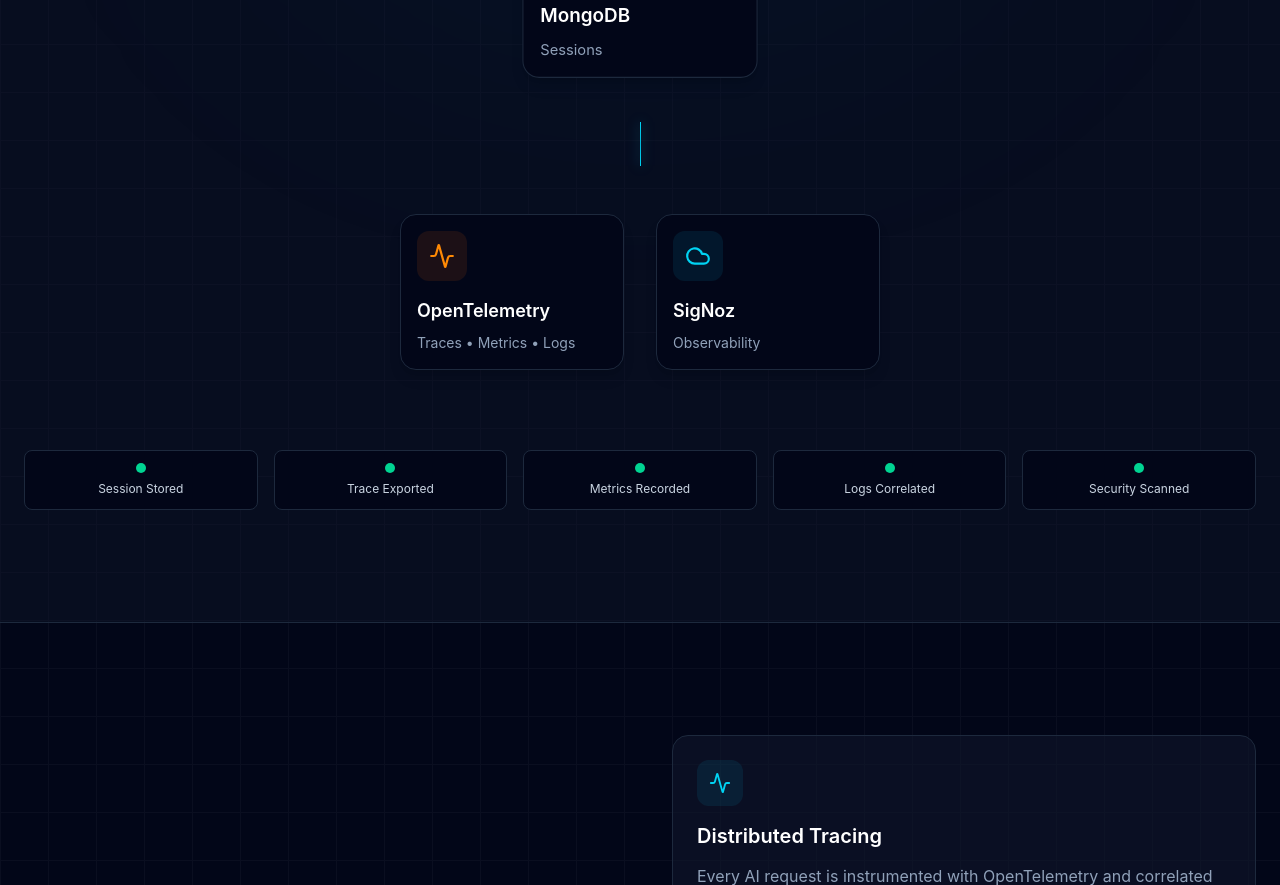
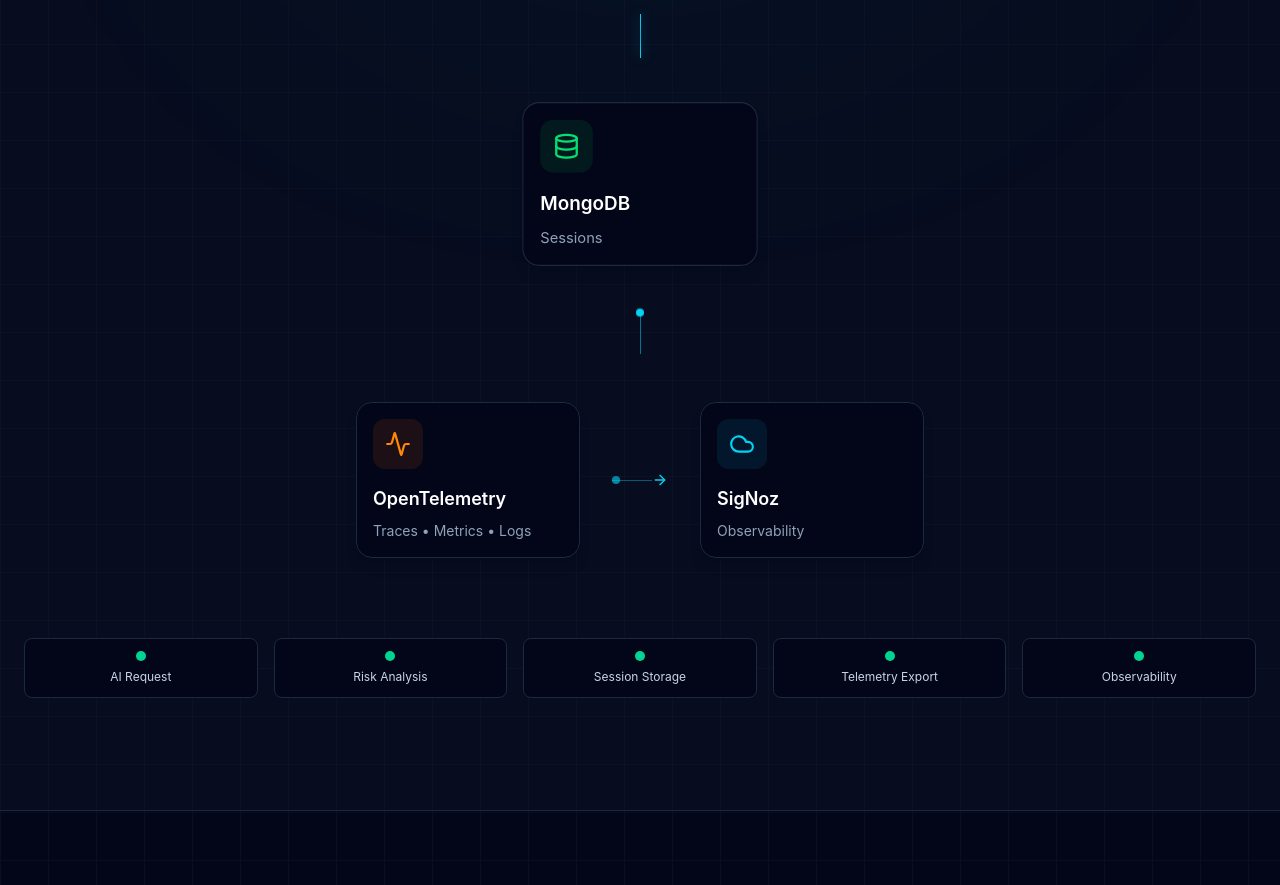
Before and after one commit to tyagi1tushar/curascope, a React (Vite) app in the folder apps/dashboard/: page / in a window 1280 px wide. Shown: the part 2500-3385 px from the top of the page. Built offline with nearby package versions, Linux system fonts and the light colour scheme.

Commit message:
feat: add request flow connectors to architecture diagram

```diff
--- a/apps/dashboard/src/components/landing/Architecture.tsx
+++ b/apps/dashboard/src/components/landing/Architecture.tsx
@@ -46,6 +46,23 @@
     },
 ];
 
+function HorizontalConnector() {
+    return (
+        <div className="flex items-center">
+            <div className="relative w-10">
+                <div className="h-px bg-cyan-400/40" />
+
+                <div className="absolute top-1/2 h-2 w-2 -translate-y-1/2 rounded-full bg-cyan-400 animate-pulse" />
+            </div>
+
+            <ArrowRight
+                size={16}
+                className="text-cyan-400"
+            />
+        </div>
+    );
+}
+
 export function Architecture() {
     return (
         <section
@@ -81,8 +98,14 @@
                     <div className="flex flex-wrap justify-center gap-8">
 
                         <ArchitectureNode {...nodes[0]} />
+                        <HorizontalConnector />
+
                         <ArchitectureNode {...nodes[1]} />
+                        <HorizontalConnector />
+
                         <ArchitectureNode {...nodes[2]} />
+                        <HorizontalConnector />
+
                         <ArchitectureNode {...nodes[3]} />
 
                     </div>
@@ -104,13 +127,16 @@
 
                     </div>
 
-                    <div className="flex justify-center">
-                        <div className="h-11 w-px bg-gradient-to-b from-cyan-400 via-cyan-500 to-cyan-400 shadow-[0_0_12px_rgba(34,211,238,0.6)]" />
+                    <div className="relative h-11 w-px bg-cyan-700">
+
+                        <div className="absolute left-1/2 h-2 w-2 -translate-x-1/2 rounded-full bg-cyan-400 animate-bounce" />
+
                     </div>
 
                     <div className="flex flex-wrap justify-center gap-8">
 
                         <ArchitectureNode {...nodes[5]} />
+                        <HorizontalConnector />
                         <ArchitectureNode {...nodes[6]} />
 
                     </div>
@@ -119,11 +145,11 @@
 
                 <div className="mt-20 grid gap-4 md:grid-cols-5">
 
-                    <Feature text="Session Stored" />
-                    <Feature text="Trace Exported" />
-                    <Feature text="Metrics Recorded" />
-                    <Feature text="Logs Correlated" />
-                    <Feature text="Security Scanned" />
+                    <Feature text="AI Request" />
+                    <Feature text="Risk Analysis" />
+                    <Feature text="Session Storage" />
+                    <Feature text="Telemetry Export" />
+                    <Feature text="Observability" />
 
                 </div>
 
```
